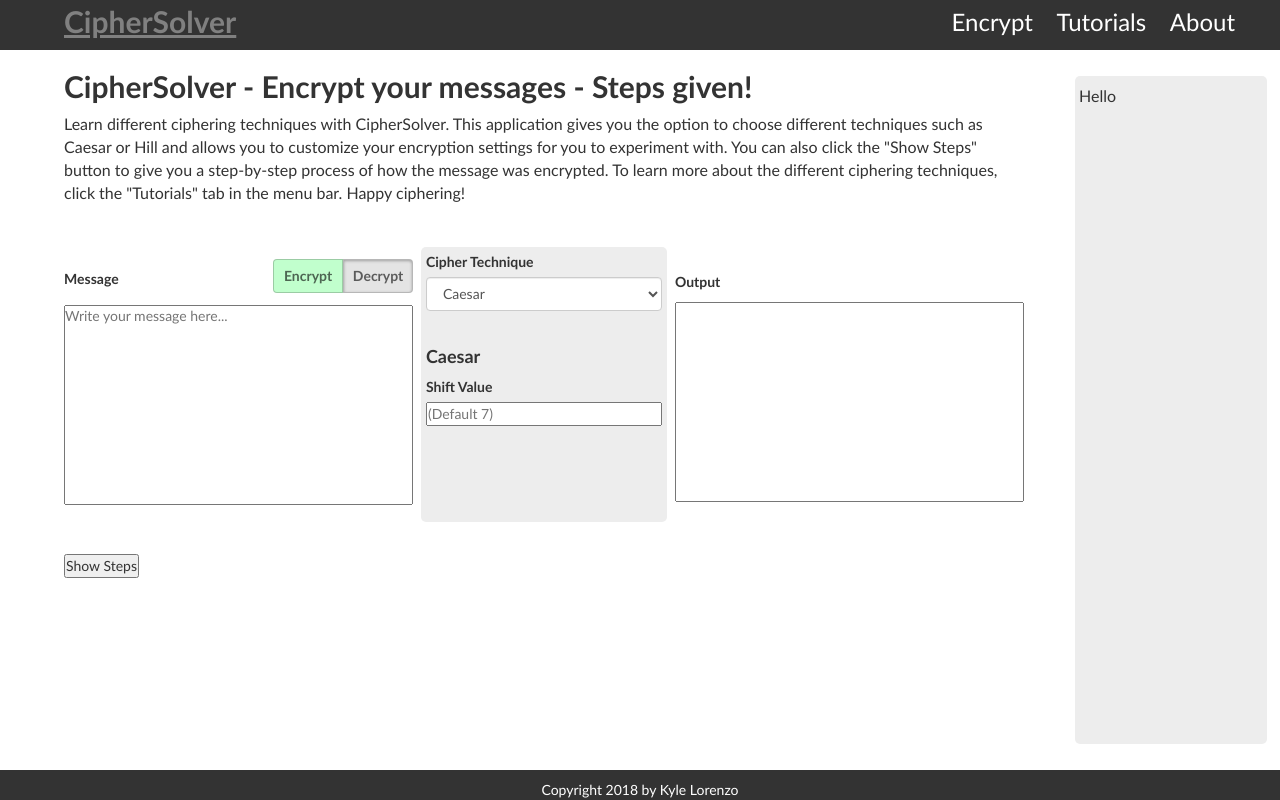
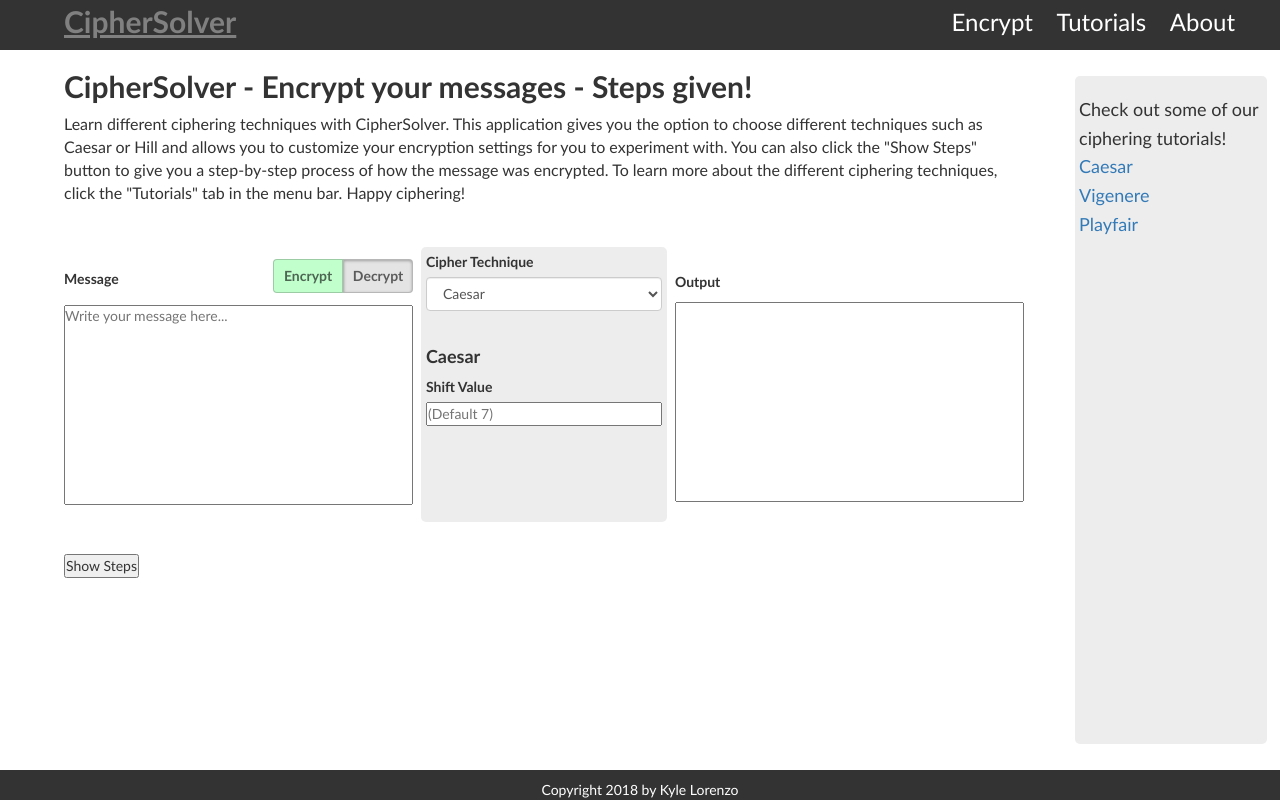
Before and after one commit to kvlorenzo/Cipher-Solver, a website with bundled scripts: page index.html in a window 1280 px wide. Built offline with nearby package versions, Linux system fonts and the light colour scheme.

```diff
--- a/app/main.js
+++ b/app/main.js
@@ -80,6 +80,8 @@
     $('#steps').hide();
     $('#steps').html(cipher.showSteps(message, settings, isEncrypting));
     $('#steps').slideDown('slow', function() {});
+
+
   });
 
   $('#navicon').on('click', function() {
--- a/css/responsive.css
+++ b/css/responsive.css
@@ -21,6 +21,7 @@
 	  grid-template-rows: repeat(3, 1fr);
 	  width: 65%;
 	}
+
 	.inputarea {
 	  grid-column: 1 / 3;
 	  grid-row: 1 / 2;
@@ -54,7 +55,7 @@
   	display: block;
     float: right;
     position: absolute;
-    right: 0;
+    right: 10px;
     top: 6px;
   }
 
--- a/css/style.css
+++ b/css/style.css
@@ -162,9 +162,9 @@
 }
 
 #sidetext {
-  padding: 5% 2%;
-  font-size: 16px;
-
+  font-size: 18px;
+  line-height: 1.6;
+  padding: 10% 2%;
 }
 
 .msglabel {
--- a/index.html
+++ b/index.html
@@ -47,7 +47,10 @@
 				</header>
 				<div class="sidebar">
 					<div id="rightbox">
-						<div id="sidetext">Hello</div>
+						<div id="sidetext">Check out some of our ciphering tutorials!<br>
+								<a href="index.html">Caesar</a><br>
+								<a href="index.html">Vigenere</a><br>
+								<a href="index.html">Playfair</a><br></div>
 					</div>
 				</div>
 				<div class="headline">
```
Also changed, not shown: app/queryhistory.js (added, +20 -0 lines).
